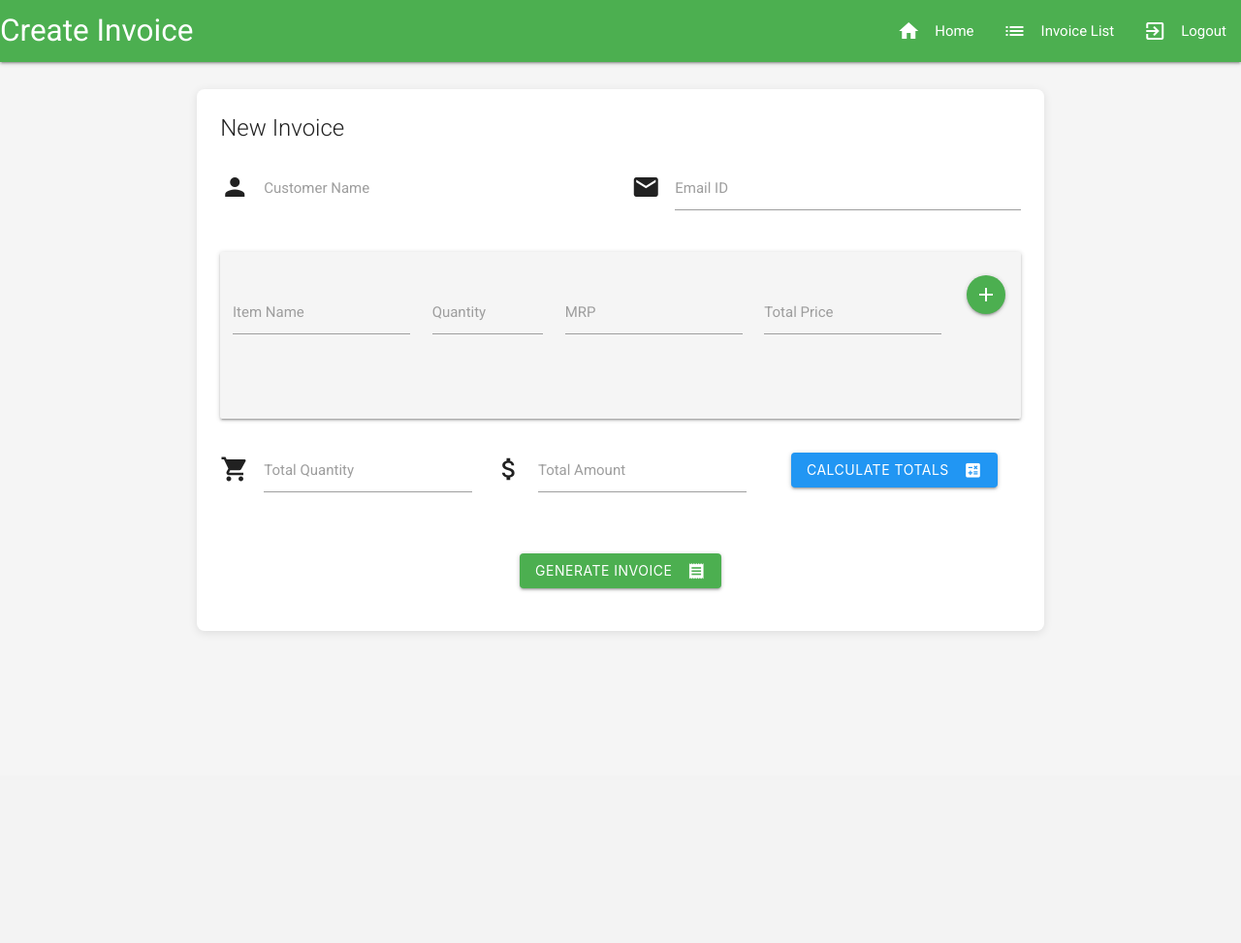
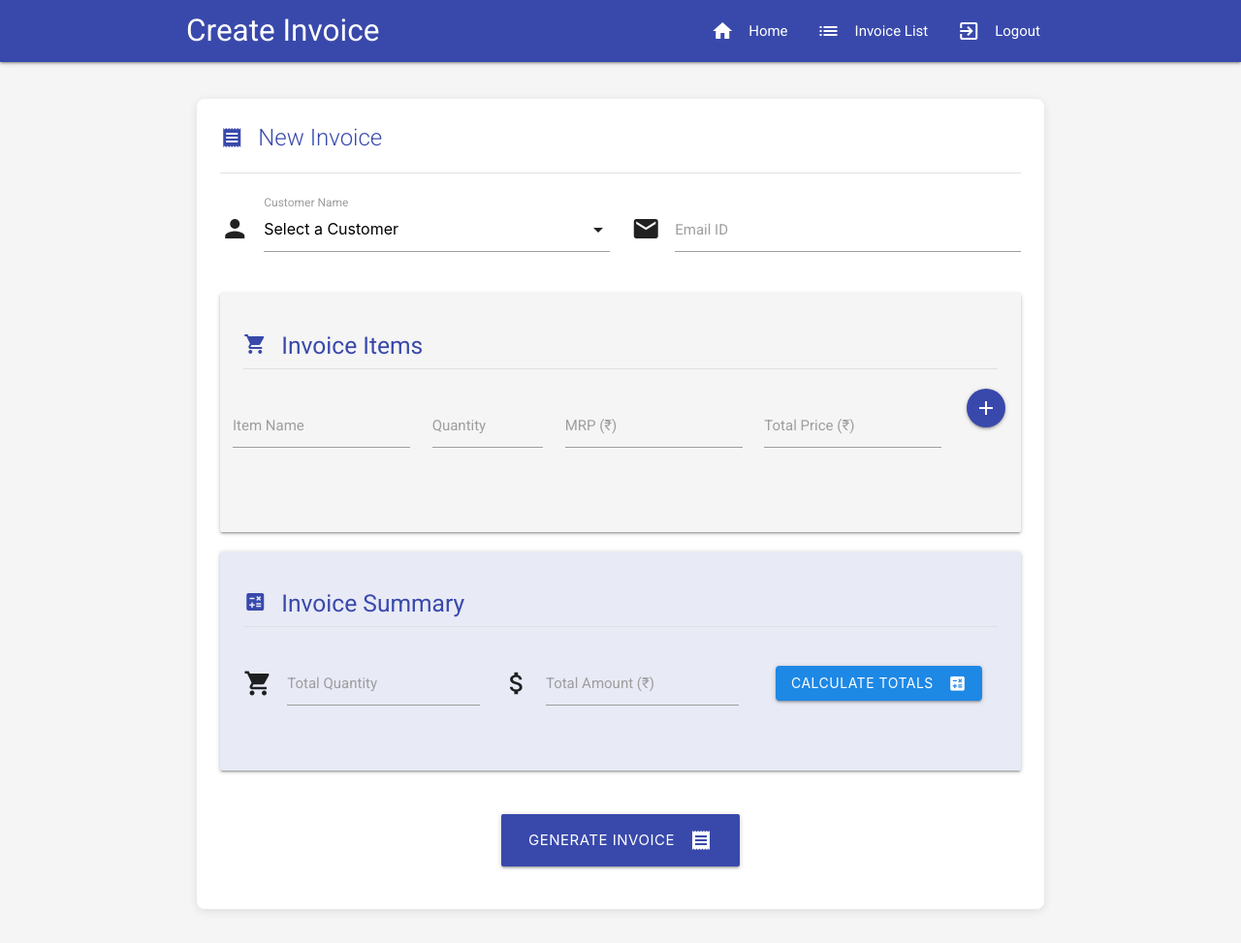
Before and after one commit to diveshjain2605/sample, a PHP site: page /invoice.php in a window 1280 px wide. Shown: the whole page at 97% size. Before the commit the page ends 652 px from the top, so only its background shows below. Run offline with PHP 8.4, Linux system fonts and the light colour scheme; data that the repository does not hold is empty.

Commit message:
Commit   on main

```diff
--- a/header.php
+++ b/header.php
@@ -25,6 +25,10 @@
             border-bottom: 1px solid #4CAF50 !important;
             box-shadow: 0 1px 0 0 #4CAF50 !important;
         }
+        /* Indian Rupee Symbol */
+        .rupee-symbol {
+            font-family: Arial, sans-serif;
+        }
     </style>
 </head>
 <body>
--- a/invoice.php
+++ b/invoice.php
@@ -7,30 +7,44 @@
 ?>
 
 <nav>
-    <div class="nav-wrapper green">
+    <div class="nav-wrapper indigo darken-1">
+        <div class="container">
             <a href="#" class="brand-logo">Create Invoice</a>
+            <a href="#" data-target="mobile-nav" class="sidenav-trigger"><i class="material-icons">menu</i></a>
             <ul id="nav-mobile" class="right hide-on-med-and-down">
                 <li><a href="welcomepage.php"><i class="material-icons left">home</i>Home</a></li>
                 <li><a href="invoicelist.php"><i class="material-icons left">list</i>Invoice List</a></li>
                 <li><a href="logout.php"><i class="material-icons left">exit_to_app</i>Logout</a></li>
             </ul>
         </div>
+    </div>
 </nav>
 
+<ul class="sidenav" id="mobile-nav">
+    <li><a href="welcomepage.php"><i class="material-icons left">home</i>Home</a></li>
+    <li><a href="invoicelist.php"><i class="material-icons left">list</i>Invoice List</a></li>
+    <li><a href="logout.php"><i class="material-icons left">exit_to_app</i>Logout</a></li>
+</ul>
+
 <div class="container">
-    <div class="row" style="margin-top: 20px;">
+    <div class="row" style="margin-top: 30px;">
         <div class="col s12">
-            <div class="card">
+            <div class="card z-depth-2">
                 <div class="card-content">
-                    <span class="card-title">New Invoice</span>
+                    <span class="card-title indigo-text text-darken-1"><i class="material-icons left">receipt</i>New Invoice</span>
+                    <div class="divider" style="margin: 20px 0;"></div>
+
                     <form method="post" action="invoicebill.php">
                         <div class="row">
                             <div class="input-field col s12 m6">
                                 <i class="material-icons prefix">person</i>
                                 <select id="selectname" name="customername" required>
                                     <option value="" disabled selected>Select a Customer</option>
-                                    <?php while ($row = mysqli_fetch_array($records)) { ?>
-                                    <option value="<?php echo $row['first_name'] . ' ' . $row['last_name']; ?>">
+                                    <?php
+                                    mysqli_data_seek($records, 0);
+                                    while ($row = mysqli_fetch_array($records)) {
+                                    ?>
+                                    <option value="<?php echo $row['first_name'] . ' ' . $row['last_name']; ?>" data-email="<?php echo $row['email']; ?>">
                                         <?php echo $row['first_name'] . ' ' . $row['last_name']; ?>
                                     </option>
                                     <?php } ?>
@@ -44,7 +58,10 @@
                             </div>
                         </div>
 
-                        <div class="card-panel grey lighten-4">
+                        <div class="card-panel grey lighten-4 z-depth-1">
+                            <h5 class="indigo-text text-darken-1"><i class="material-icons left">shopping_cart</i>Invoice Items</h5>
+                            <div class="divider" style="margin: 10px 0 20px 0;"></div>
+
                             <div class="row" id="demo">
                                 <div class="row item-row">
                                     <div class="input-field col s12 m3">
@@ -56,21 +73,25 @@
                                         <label>Quantity</label>
                                     </div>
                                     <div class="input-field col s12 m3">
-                                        <input type="number" name="mrp[]" id="mrp_0" class="my-allclass" required>
-                                        <label>MRP</label>
+                                        <input type="number" name="mrp[]" id="mrp_0" class="my-allclass" required step="0.01">
+                                        <label>MRP (₹)</label>
                                     </div>
                                     <div class="input-field col s12 m3">
                                         <input type="number" name="price[]" id="price_0" class="my-allclass2" readonly>
-                                        <label>Total Price</label>
+                                        <label>Total Price (₹)</label>
                                     </div>
                                     <div class="col s12 m1 center-align">
-                                        <button type="button" id="btn1" class="btn-floating waves-effect waves-light green">
+                                        <button type="button" id="btn1" class="btn-floating waves-effect waves-light indigo darken-1 pulse">
                                             <i class="material-icons">add</i>
                                         </button>
                                     </div>
                                 </div>
                             </div>
                         </div>
+
+                        <div class="card-panel indigo lighten-5 z-depth-1" style="margin-top: 20px;">
+                            <h5 class="indigo-text text-darken-1"><i class="material-icons left">calculate</i>Invoice Summary</h5>
+                            <div class="divider" style="margin: 10px 0 20px 0;"></div>
 
                             <div class="row">
                                 <div class="input-field col s12 m4">
@@ -81,18 +102,19 @@
                                 <div class="input-field col s12 m4">
                                     <i class="material-icons prefix">attach_money</i>
                                     <input type="number" name="totalamount" id="tz" readonly required>
-                                <label for="tz">Total Amount</label>
+                                    <label for="tz">Total Amount (₹)</label>
                                 </div>
                                 <div class="col s12 m4 center-align" style="margin-top: 20px;">
-                                <button type="button" id="btn2" class="btn waves-effect waves-light blue">
+                                    <button type="button" id="btn2" class="btn waves-effect waves-light blue darken-1">
                                         Calculate Totals <i class="material-icons right">calculate</i>
                                     </button>
                                 </div>
                             </div>
+                        </div>
 
                         <div class="row">
-                            <div class="col s12 center-align" style="margin-top: 20px;">
-                                <button type="submit" name="submit" class="btn waves-effect waves-light green">
+                            <div class="col s12 center-align" style="margin-top: 30px;">
+                                <button type="submit" name="submit" class="btn-large waves-effect waves-light indigo darken-1">
                                     Generate Invoice <i class="material-icons right">receipt</i>
                                 </button>
                             </div>
@@ -105,48 +127,104 @@
 </div>
 
 <script>
-$(document).ready(function() {
-    $("#btn1").click(function() {
-        var addmore =
-            '<div class="row item-row">' +
-            '<div class="input-field col s12 m3"><input type="text" name="itemname[]" required><label>Item Name</label></div>' +
-            '<div class="input-field col s12 m2"><input type="number" name="qty[]" class="my-class" required><label>Quantity</label></div>' +
-            '<div class="input-field col s12 m3"><input type="number" name="mrp[]" class="my-allclass" required><label>MRP</label></div>' +
-            '<div class="input-field col s12 m3"><input type="number" name="price[]" class="my-allclass2" readonly><label>Total Price</label></div>' +
-            '<div class="col s12 m1 center-align"><button type="button" class="remove-btn btn-floating waves-effect waves-light red"><i class="material-icons">remove</i></button></div>' +
-            "</div>";
+document.addEventListener('DOMContentLoaded', function() {
+    // Initialize Materialize components
+    var elems = document.querySelectorAll('select');
+    M.FormSelect.init(elems);
 
-        $("#demo").append(addmore);
+    var sidenavElems = document.querySelectorAll('.sidenav');
+    M.Sidenav.init(sidenavElems);
+
+    // Handle customer selection
+    document.getElementById('selectname').addEventListener('change', function() {
+        var select = this;
+        var option = select.options[select.selectedIndex];
+        var email = option.getAttribute('data-email');
+        document.getElementById('email').value = email;
+        document.getElementById('email').nextElementSibling.classList.add('active');
     });
-    $(document).on("click", ".remove-btn", function() {
-        $(this).closest(".item-row").remove();
+
+    // Calculate price for first row
+    function updateFirstRowPrice() {
+        var qty = parseFloat(document.getElementById('qty_0').value) || 0;
+        var mrp = parseFloat(document.getElementById('mrp_0').value) || 0;
+        var price = qty * mrp;
+        document.getElementById('price_0').value = price.toFixed(2);
+    }
+
+    document.getElementById('qty_0').addEventListener('input', updateFirstRowPrice);
+    document.getElementById('mrp_0').addEventListener('input', updateFirstRowPrice);
+
+    // Row counter for new rows
+    var rowCounter = 1;
+
+    // Add more items
+    document.getElementById('btn1').addEventListener('click', function() {
+        var newRow = document.createElement('div');
+        newRow.className = 'row item-row';
+
+        var rowId = rowCounter;
+        newRow.innerHTML =
+            '<div class="input-field col s12 m3"><input type="text" name="itemname[]" required><label class="active">Item Name</label></div>' +
+            '<div class="input-field col s12 m2"><input type="number" name="qty[]" id="qty_' + rowId + '" class="my-class" required><label class="active">Quantity</label></div>' +
+            '<div class="input-field col s12 m3"><input type="number" name="mrp[]" id="mrp_' + rowId + '" class="my-allclass" required><label class="active">MRP</label></div>' +
+            '<div class="input-field col s12 m3"><input type="number" name="price[]" id="price_' + rowId + '" class="my-allclass2" readonly><label class="active">Total Price</label></div>' +
+            '<div class="col s12 m1 center-align"><button type="button" class="remove-btn btn-floating waves-effect waves-light red"><i class="material-icons">remove</i></button></div>';
+
+        document.getElementById('demo').appendChild(newRow);
+
+        // Add event listeners for new row
+        document.getElementById('qty_' + rowId).addEventListener('input', function() {
+            updateRowPrice(rowId);
         });
-    $(document).on("input", "input[name='qty[]'], input[name='mrp[]']", function() {
-        var $row = $(this).closest('.row');
-        var qty = parseFloat($row.find('input[name="qty[]"]').val());
-        var mrp = parseFloat($row.find('input[name="mrp[]"]').val());
-        var totalPrice = qty * mrp;
-        $row.find('input[name="price[]"]').val(totalPrice);
+
+        document.getElementById('mrp_' + rowId).addEventListener('input', function() {
+            updateRowPrice(rowId);
         });
-    $("#btn2").click(function() {
-        let totalQty = 0;
-        $('.my-class').each(function() {
-            const qtyValue = parseFloat($(this).val());
-            if (!isNaN(qtyValue)) {
-                totalQty += qtyValue;
+
+        rowCounter++;
+    });
+
+    // Function to update price for a specific row
+    function updateRowPrice(rowId) {
+        var qty = parseFloat(document.getElementById('qty_' + rowId).value) || 0;
+        var mrp = parseFloat(document.getElementById('mrp_' + rowId).value) || 0;
+        var price = qty * mrp;
+        document.getElementById('price_' + rowId).value = price.toFixed(2);
+    }
+
+    // Event delegation for remove buttons
+    document.getElementById('demo').addEventListener('click', function(e) {
+        if (e.target.classList.contains('remove-btn') || e.target.parentElement.classList.contains('remove-btn')) {
+            var button = e.target.classList.contains('remove-btn') ? e.target : e.target.parentElement;
+            var row = button.closest('.item-row');
+            row.parentNode.removeChild(row);
         }
     });
-        $('#tx').val(totalQty);
-        let totalAmount = 0;
-        $('.my-allclass2').each(function() {
-            const priceValue = parseFloat($(this).val());
-            if (!isNaN(priceValue)) {
-                totalAmount += priceValue;
+
+    // Calculate totals
+    document.getElementById('btn2').addEventListener('click', function() {
+        var qtyInputs = document.querySelectorAll('input[name="qty[]"]');
+        var totalQty = 0;
+
+        for (var i = 0; i < qtyInputs.length; i++) {
+            totalQty += parseFloat(qtyInputs[i].value) || 0;
         }
-        });
-        $('#tz').val(totalAmount);
+
+        document.getElementById('tx').value = totalQty;
+        document.getElementById('tx').nextElementSibling.classList.add('active');
+
+        var priceInputs = document.querySelectorAll('input[name="price[]"]');
+        var totalAmount = 0;
+
+        for (var i = 0; i < priceInputs.length; i++) {
+            totalAmount += parseFloat(priceInputs[i].value) || 0;
+        }
+
+        document.getElementById('tz').value = totalAmount.toFixed(2);
+        document.getElementById('tz').nextElementSibling.classList.add('active');
     });
 });
 </script>
 
-</body>
+<?php include('footer.php'); ?>
--- a/invoicelist.php
+++ b/invoicelist.php
@@ -79,7 +79,7 @@
                                 <td><?php echo isset($row['id']) ? $row['id'] : 'N/A'; ?></td>
                                 <td><?php echo isset($row['customer_name']) ? $row['customer_name'] : 'N/A'; ?></td>
                                 <td><?php echo isset($row['date']) ? $row['date'] : 'N/A'; ?></td>
-                                <td><?php echo isset($row['total_amount']) ? '$'.number_format($row['total_amount'], 2) : 'N/A'; ?></td>
+                                <td><?php echo isset($row['total_amount']) ? '₹'.number_format($row['total_amount'], 2) : 'N/A'; ?></td>
                                 <td>
                                     <a href="itemlist.php?id=<?php echo $row['id']; ?>" class="btn-small waves-effect waves-light blue">
                                         <i class="material-icons">visibility</i>
--- a/itemlist.php
+++ b/itemlist.php
@@ -89,15 +89,15 @@
                                 <td><?php echo isset($row['id']) ? $row['id'] : 'N/A'; ?></td>
                                 <td><?php echo isset($row['item_name']) ? $row['item_name'] : 'N/A'; ?></td>
                                 <td><?php echo isset($row['qty']) ? $row['qty'] : 'N/A'; ?></td>
-                                <td><?php echo isset($row['mrp']) ? '$'.number_format($row['mrp'], 2) : 'N/A'; ?></td>
-                                <td><?php echo isset($row['total_price']) ? '$'.number_format($row['total_price'], 2) : 'N/A'; ?></td>
+                                <td><?php echo isset($row['mrp']) ? '₹'.number_format($row['mrp'], 2) : 'N/A'; ?></td>
+                                <td><?php echo isset($row['total_price']) ? '₹'.number_format($row['total_price'], 2) : 'N/A'; ?></td>
                             </tr>
                             <?php } ?>
                         </tbody>
                         <tfoot>
                             <tr>
                                 <th colspan="4" class="right-align">Total Amount:</th>
-                                <th><?php echo '$'.number_format($totalAmount, 2); ?></th>
+                                <th><?php echo '₹'.number_format($totalAmount, 2); ?></th>
                             </tr>
                         </tfoot>
                     </table>
```
Lines whose indentation alone changed are shown as unchanged.
